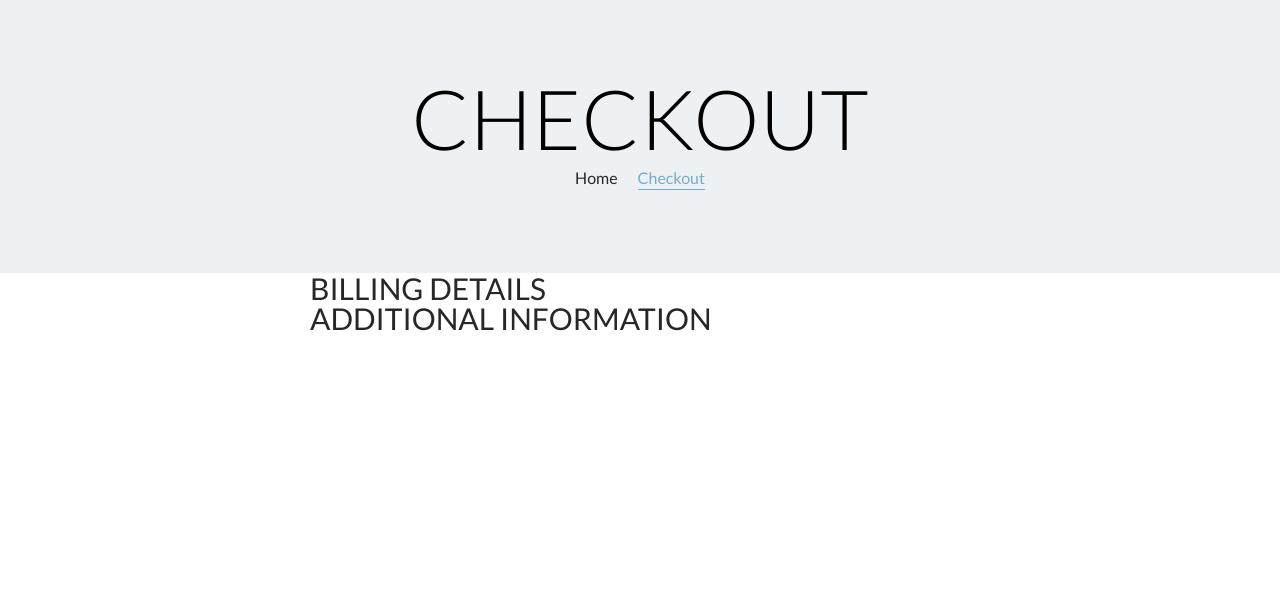
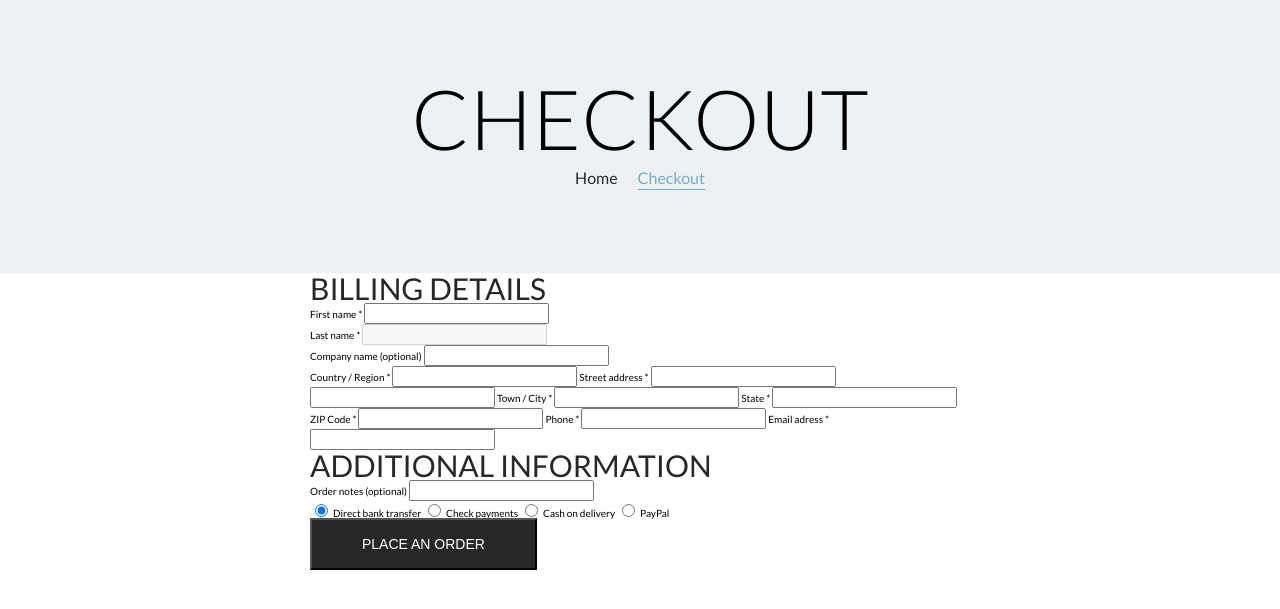
Before and after one commit to SerhiiSalii/project_ministore, a plain HTML site: page src/pages/checkout.html in a window 1280 px wide. Shown: the part 61-670 px from the top of the page. Drawn offline with Linux system fonts and the light colour scheme.

Commit message:
add forms

```diff
--- a/src/pages/checkout.html
+++ b/src/pages/checkout.html
@@ -3,7 +3,7 @@
 <head>
     <meta charset="UTF-8">
     <meta name="viewport" content="width=device-width, initial-scale=1.0">
-    <title>Shop</title>
+    <title>Checkout</title>
     <link rel="stylesheet" href="../css/reset.css">
     <link rel="stylesheet" href="../css/style.css">
     <link rel="preconnect" href="https://fonts.googleapis.com">
@@ -44,15 +44,86 @@
                     <h3 class="title-h3">
                         Billing Details
                     </h3>
+                    <form action="#" method="post">
+                        <div class="">
+                            <label>
+                                First name *
+                                <input type="text" name="first_name" required>
+                            </label>
+                        </div>
+                        <div class="div">
+                            <label>
+                                Last name *
+                                <input type="text" name="last_name" disabled>
+                            </label>
+                        </div>
+                        <div class="">
+                            <label>
+                                Company name (optional)
+                                <input type="text" name="company_name">
+                            </label>
+                        </div>
+                        <label>
+                            Country / Region *
+                            <input type="text" name="country_region">
+                        </label>
+                        <label>
+                            Street address *
+                            <input type="text" name="adress">
+                            <input type="text" name="appartmants">
+                        </label>
+                        <label>
+                            Town / City *
+                            <input type="text" name="town_city">
+                        </label>
+                        <label>
+                            State *
+                            <input type="text" name="state">
+                        </label>
+                        <label>
+                            ZIP Code *
+                            <input type="text" name="zip_code">
+                        </label>
+                        <label>
+                            Phone *
+                            <input type="tel" name="phone">
+                        </label>
+                        <label>
+                            Email adress *
+                            <input type="email" name="email_adress">
+                        </label>
+                    </form>
                 </div>
                 <div class="additional-block">
                     <h3 class="title-h3">
                         Additional Information
                     </h3>
+                    <label>
+                            Order notes (optional)
+                            <input type="text" name="order_notes">
+                    </label>
                 </div>
             </div>
-            <div class="cart-block">
-
+            <div class="cart-block container">
+                <div class="">
+                    <label>
+                        <input type="radio" name="paymant" value="direct_bank_transfer" checked>
+                        Direct bank transfer
+                    </label>
+                    <label>
+                        <input type="radio" name="paymant" value="check_payments">
+                        Check payments
+                    </label>
+                    <label>
+                        <input type="radio" name="paymant" value="cash">
+                        Cash on delivery
+                    </label>
+                    <label>
+                        <input type="radio" name="paymant" value="paypal">
+                        PayPal
+                    </label>
+                </div>
+                <button class="btn" type="submit">Place an order</button>
             </div>
         </section>
     </main>
```
